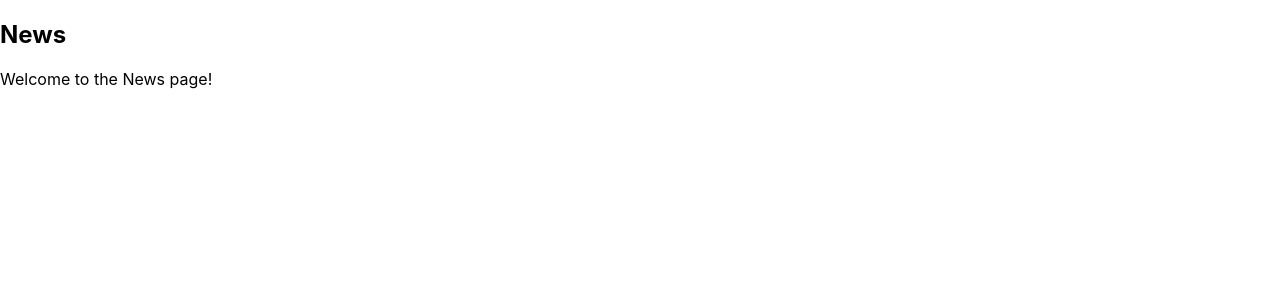
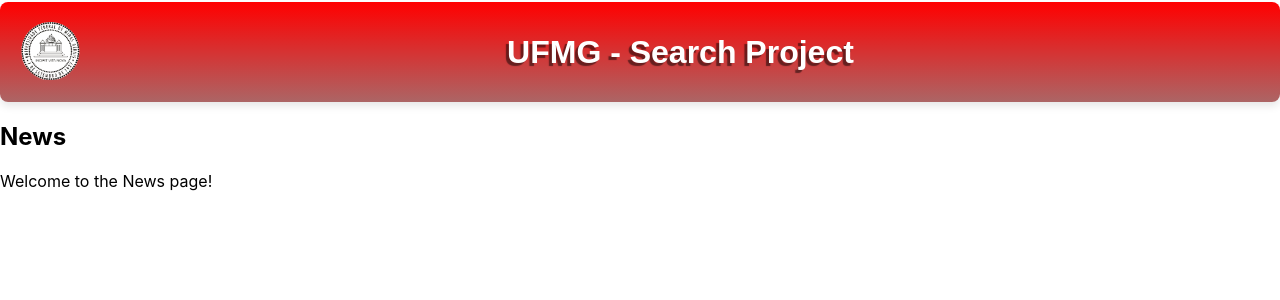
Before and after one commit to joaoboscodev/UFMG-Project, a React (Create React App) app in the folder client/: page /news in a window 1280 px wide. Shown: the top 300 px of the page. Built offline with nearby package versions, Linux system fonts and the light colour scheme.

Commit message:
Feat: cabeçalho criado

```diff
--- /dev/null
+++ b/client/src/Styles/News.css
@@ -0,0 +1,26 @@
+.header {
+    display: flex;
+    align-items: center;
+    justify-content: center;
+    background: linear-gradient(to top, #ac6565, #ff0000);
+    padding: 20px;
+    box-shadow: 0 4px 8px rgba(0, 0, 0, 0.1);
+    border-radius: 8px;
+    margin-bottom: 10px;
+    margin-top: 2px;
+  }
+
+  .logo {
+    height: 60px;
+    margin-right: 20px;
+  }
+
+  .title {
+    flex: 1;
+    text-align: center;
+    margin: 0;
+    font-size: 2rem;
+    font-family: 'Arial', sans-serif;
+    color: #fff;
+    text-shadow: -3px 3px 1px rgba(0, 0, 0, 0.5);
+  }
--- a/client/src/pages/News.js
+++ b/client/src/pages/News.js
@@ -1,14 +1,24 @@
-// src/Dashboard.js
-
 import React from 'react';
+import '../Styles/News.css';
+import logo from '../images/brasao.png';
 
 function News() {
   return (
     <div>
+      <Header />
       <h2>News</h2>
       <p>Welcome to the News page!</p>
     </div>
   );
 }
 
+function Header() {
+  return (
+    <div className="header">
+      <img src={logo} alt="Logo" className="logo" />
+      <h1 className="title">UFMG - Search Project</h1>
+    </div>
+  );
+}
+
 export default News;
```
Also changed, not shown: client/src/images/brasao.png (added).
